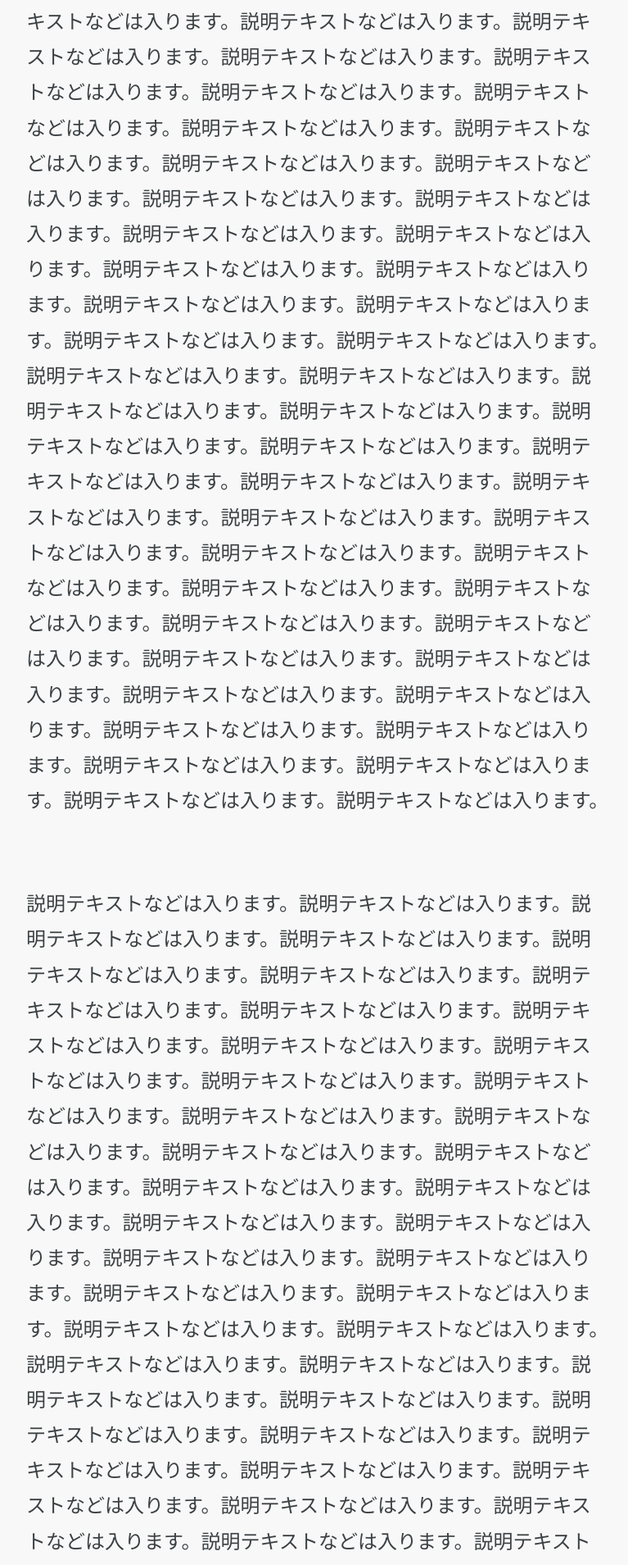
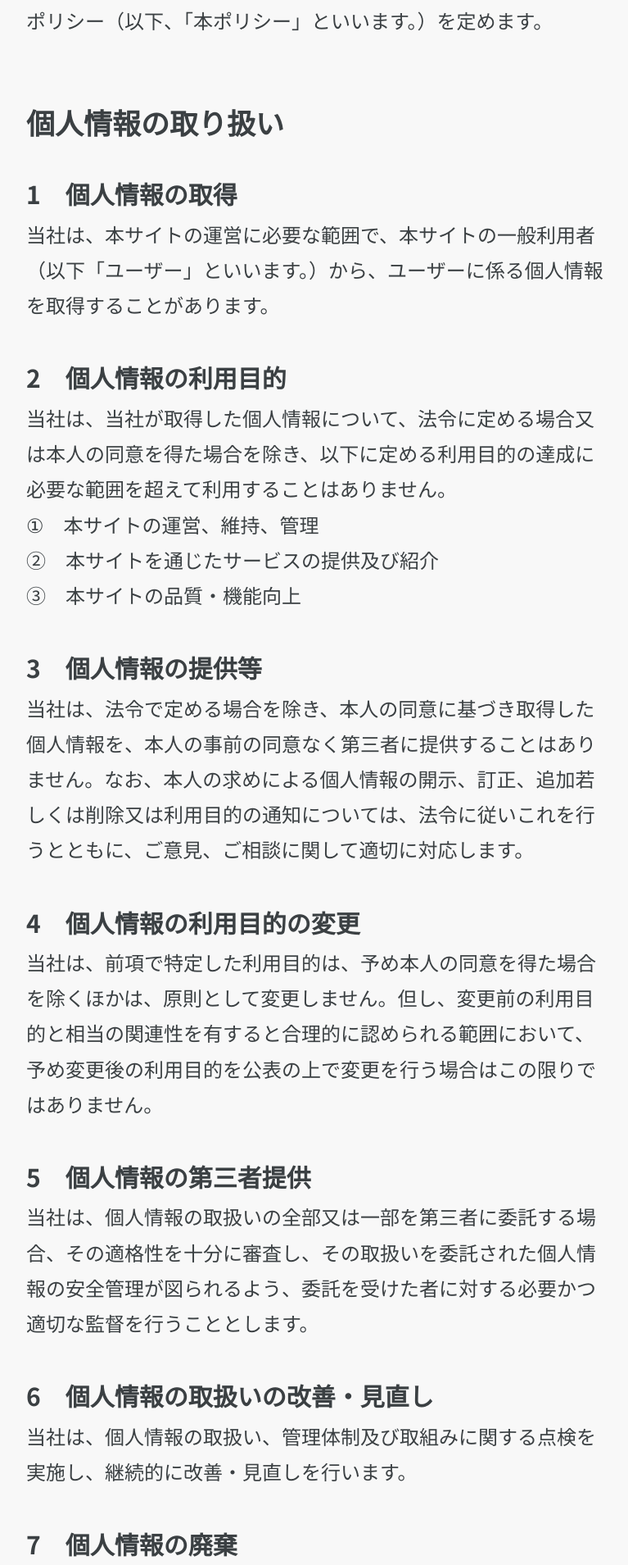
Before and after one commit to ha-ma/tomosu, a Next.js app: page /privacy-policy in a window 1280 px wide. Shown: the part 1140-3049 px from the top of the page at 82% size, without its empty margins (360-1127 px from the left). Built offline with nearby package versions, Linux system fonts and the light colour scheme.

Commit message:
プライバシーポリシー仮テキスト追加

```diff
--- a/pages/privacy-policy/index.js
+++ b/pages/privacy-policy/index.js
@@ -10,8 +10,70 @@ function Privacy() {
         <div className={styles.privacyPolicy__container}>
           <h2 className={styles.privacyPolicy__heading}>tomosuプライバシーポリシー</h2>
           <div className={styles.privacyPolicy__desc}>
-            <p className={styles.privacyPolicy__text}>説明テキストなどは入ります。説明テキストなどは入ります。説明テキストなどは入ります。説明テキストなどは入ります。説明テキストなどは入ります。説明テキストなどは入ります。説明テキストなどは入ります。説明テキストなどは入ります。説明テキストなどは入ります。説明テキストなどは入ります。説明テキストなどは入ります。説明テキストなどは入ります。説明テキストなどは入ります。説明テキストなどは入ります。説明テキストなどは入ります。説明テキストなどは入ります。説明テキストなどは入ります。説明テキストなどは入ります。説明テキストなどは入ります。説明テキストなどは入ります。説明テキストなどは入ります。説明テキストなどは入ります。説明テキストなどは入ります。説明テキストなどは入ります。説明テキストなどは入ります。説明テキストなどは入ります。説明テキストなどは入ります。説明テキストなどは入ります。説明テキストなどは入ります。説明テキストなどは入ります。説明テキストなどは入ります。説明テキストなどは入ります。説明テキストなどは入ります。説明テキストなどは入ります。説明テキストなどは入ります。説明テキストなどは入ります。説明テキストなどは入ります。説明テキストなどは入ります。説明テキストなどは入ります。説明テキストなどは入ります。説明テキストなどは入ります。説明テキストなどは入ります。説明テキストなどは入ります。説明テキストなどは入ります。説明テキストなどは入ります。説明テキストなどは入ります。説明テキストなどは入ります。説明テキストなどは入ります。説明テキストなどは入ります。説明テキストなどは入ります。説明テキストなどは入ります。説明テキストなどは入ります。説明テキストなどは入ります。説明テキストなどは入ります。</p>
-            <p className={styles.privacyPolicy__text}>説明テキストなどは入ります。説明テキストなどは入ります。説明テキストなどは入ります。説明テキストなどは入ります。説明テキストなどは入ります。説明テキストなどは入ります。説明テキストなどは入ります。説明テキストなどは入ります。説明テキストなどは入ります。説明テキストなどは入ります。説明テキストなどは入ります。説明テキストなどは入ります。説明テキストなどは入ります。説明テキストなどは入ります。説明テキストなどは入ります。説明テキストなどは入ります。説明テキストなどは入ります。説明テキストなどは入ります。説明テキストなどは入ります。説明テキストなどは入ります。説明テキストなどは入ります。説明テキストなどは入ります。説明テキストなどは入ります。説明テキストなどは入ります。説明テキストなどは入ります。説明テキストなどは入ります。説明テキストなどは入ります。説明テキストなどは入ります。説明テキストなどは入ります。説明テキストなどは入ります。説明テキストなどは入ります。説明テキストなどは入ります。説明テキストなどは入ります。説明テキストなどは入ります。説明テキストなどは入ります。説明テキストなどは入ります。説明テキストなどは入ります。説明テキストなどは入ります。説明テキストなどは入ります。説明テキストなどは入ります。説明テキストなどは入ります。説明テキストなどは入ります。説明テキストなどは入ります。説明テキストなどは入ります。説明テキストなどは入ります。説明テキストなどは入ります。説明テキストなどは入ります。説明テキストなどは入ります。説明テキストなどは入ります。説明テキストなどは入ります。説明テキストなどは入ります。説明テキストなどは入ります。説明テキストなどは入ります。説明テキストなどは入ります。</p>
+            <p className={styles.privacyPolicy__text}>tomosu（以下、「当社」といいます。）は、本ウェブサイト（以下「本サイト」といいます。）上で提供するコンテンツにおける、ユーザーの個人情報の取扱いについて、以下のとおりプライバシーポリシー（以下、「本ポリシー」といいます。）を定めます。</p>
+
+            <div className={styles.privacyPolicy__policy}>
+              <h3 className={styles.privacyPolicy__subheading}>個人情報の取り扱い</h3>
+              <dl>
+                <dt>1　個人情報の取得</dt>
+                <dd>当社は、本サイトの運営に必要な範囲で、本サイトの一般利用者（以下「ユーザー」といいます。）から、ユーザーに係る個人情報を取得することがあります。</dd>
+              </dl>
+
+              <dl>
+                <dt>2　個人情報の利用目的</dt>
+                <dd>当社は、当社が取得した個人情報について、法令に定める場合又は本人の同意を得た場合を除き、以下に定める利用目的の達成に必要な範囲を超えて利用することはありません。<br />
+                    ①　本サイトの運営、維持、管理<br />②　本サイトを通じたサービスの提供及び紹介<br />③　本サイトの品質・機能向上
+                </dd>
+              </dl>
+
+              <dl>
+                <dt>3　個人情報の提供等</dt>
+                <dd>当社は、法令で定める場合を除き、本人の同意に基づき取得した個人情報を、本人の事前の同意なく第三者に提供することはありません。なお、本人の求めによる個人情報の開示、訂正、追加若しくは削除又は利用目的の通知については、法令に従いこれを行うとともに、ご意見、ご相談に関して適切に対応します。</dd>
+              </dl>
+
+              <dl>
+                <dt>4　個人情報の利用目的の変更</dt>
+                <dd>当社は、前項で特定した利用目的は、予め本人の同意を得た場合を除くほかは、原則として変更しません。但し、変更前の利用目的と相当の関連性を有すると合理的に認められる範囲において、予め変更後の利用目的を公表の上で変更を行う場合はこの限りではありません。</dd>
+              </dl>
+
+              <dl>
+                <dt>5　個人情報の第三者提供</dt>
+                <dd>当社は、個人情報の取扱いの全部又は一部を第三者に委託する場合、その適格性を十分に審査し、その取扱いを委託された個人情報の安全管理が図られるよう、委託を受けた者に対する必要かつ適切な監督を行うこととします。</dd>
+              </dl>
+
+              <dl>
+                <dt>6　個人情報の取扱いの改善・見直し</dt>
+                <dd>当社は、個人情報の取扱い、管理体制及び取組みに関する点検を実施し、継続的に改善・見直しを行います。</dd>
+              </dl>
+
+              <dl>
+                <dt>7　個人情報の廃棄</dt>
+                <dd>当社は、個人情報の利用目的に照らしその必要性が失われたときは、個人情報を消去又は廃棄するものとし、当該消去及び廃棄は、外部流失等の危険を防止するために必要かつ適切な方法により、業務の遂行上必要な限りにおいて行います。</dd>
+              </dl>
+
+              <dl>
+                <dt>8　SSL</dt>
+                <dd>本サイトより個人情報をご提供いただく際は、通信途上における第三者の盗聴等を防止するため、SSL (Secure Sockets Layer)による暗号化技術を用い、安全に個人情報の送信をいただくことができます。</dd>
+              </dl>
+
+              <dl>
+                <dt>9　Cookie（クッキー）</dt>
+                <dd>当サイトでは、一部のコンテンツについてCookie（クッキー）を利用しています。当社は、本サイトの品質・機能向上やコンテンツの充実等を目的として、必要な範囲内で閲覧情報を取得する場合があります。<br />Cookieとは、ウェブサイトへアクセスした際にブラウザに保存される部分的な情報で、名前やメールアドレスなどの個人情報は含みません。ブラウザの設定により、Cookieを使用しないようにすることもできます。</dd>
+              </dl>
+
+              <dl>
+                <dt>10　お問い合わせ</dt>
+                <dd>〇〇株式会社<br />〒000-000<br />〇〇県〇〇市〇〇〇〇<br />TEL　~~~~~~~<br />担当　〇〇</dd>
+              </dl>
+            </div>
+            <div className={styles.privacyPolicy__policy}>
+              <h3 className={styles.privacyPolicy__subheading}>免責事項</h3>
+              <p className={styles.privacyPolicy__policy__text}>当社は、コンテンツを掲載するにあたって、細心の注意を払っておりますが、コンテンツの内容が正確性及び安全性などについて保証するものではなく、本サイトをを利用されたこと、もしくは何らかの原因により利用することができなかったことによって生じるいかなる損害において、何ら責任を負うものではありません。また、当社はユーザーに通知することなく本サイトに掲載した情報の訂正、修正、追加、削除等をいつでも行うことができるものとします。〜〜〜〜〜〜〜〜〜〜〜〜〜〜〜</p>
+            </div>
+            <div className={styles.privacyPolicy__policy}>
+              <h3 className={styles.privacyPolicy__subheading}>著作権</h3>
+              <p className={styles.privacyPolicy__policy__text}>本サイトに掲載されているすべてのコンテンツ（文章、画像、デザインなど）は、当社に帰属します。〜〜〜〜〜〜〜〜〜〜〜〜〜〜〜〜〜〜〜</p>
+            </div>
           </div>
         </div>
       </section>
--- a/styles/privacy-policy.module.scss
+++ b/styles/privacy-policy.module.scss
@@ -16,4 +16,28 @@
     line-height: 1.8;
     margin-bottom: 83px;
   }
+  &__policy {
+    &__text {
+      font-size: 24px;
+      line-height: 1.8;
+      margin-bottom: 83px;
+    }
+  }
+  &__subheading {
+    font-size: 35px;
+    font-weight: bold;
+    margin-bottom: 50px;
+  }
+  dl {
+    margin-bottom: 50px;
+    padding: 0;
+    dt {
+      font-size: 30px;
+      margin-bottom: 10px;
+    }
+    dd {
+      font-size: 24px;
+      line-height: 1.8;
+    }
+  }
 }
```
